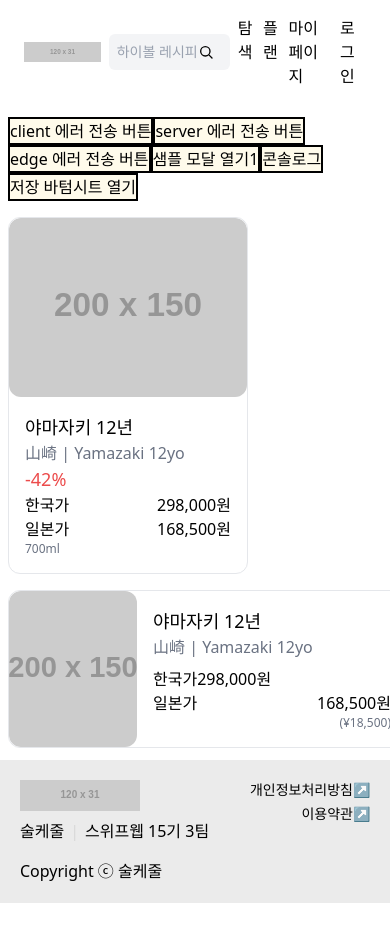
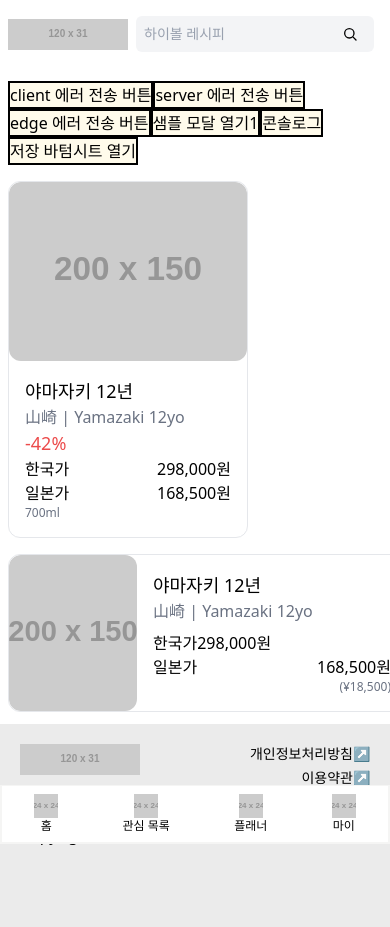
Before and after one commit to swyp-web15-3team/front, a Next.js app: page /ui in a window 390 px wide. Before the commit the page ends 903 px from the top, so only its background shows below. Built offline with nearby package versions, Linux system fonts and the light colour scheme.

Commit message:
✨ update: 모바일 화면에서 하단메뉴추가

```diff
--- a/app/(main)/layout.tsx
+++ b/app/(main)/layout.tsx
@@ -1,5 +1,6 @@
 'use client';
 
+import { BottomNav } from '@/components/ui/BottomNav';
 import Footer from '@/components/ui/Footer';
 import Header from '@/components/ui/Header';
 
@@ -7,10 +8,13 @@
   return (
     <>
       <Header />
-      <div className="mx-auto w-full max-w-300 flex-1 px-2 py-3">
-        {children}
+      <div className="flex flex-1 flex-col">
+        <div className="mx-auto w-full max-w-300 flex-1 px-2 py-3">
+          {children}
+        </div>
+        <Footer />
       </div>
-      <Footer />
+      <BottomNav />
     </>
   );
 }
--- /dev/null
+++ b/components/ui/BottomNav.tsx
@@ -0,0 +1,51 @@
+'use client';
+
+import Image from 'next/image';
+import Link from 'next/link';
+
+export function BottomNav() {
+  return (
+    <>
+      <div className="fixed inset-x-0 bottom-0 z-50 sm:hidden">
+        <nav className="border-tertiary flex justify-around border-2 border-t bg-white py-2">
+          <Link href="/" className="flex flex-col items-center">
+            <Image
+              src="https://placehold.co/24x24.png"
+              alt="홈"
+              width={24}
+              height={24}
+            />
+            <p className="text-xs">홈</p>
+          </Link>
+          <Link href="/wishlist" className="flex flex-col items-center">
+            <Image
+              src="https://placehold.co/24x24.png"
+              alt="관심 목록"
+              width={24}
+              height={24}
+            />
+            <p className="text-xs">관심 목록</p>
+          </Link>
+          <Link href="/planner" className="flex flex-col items-center">
+            <Image
+              src="https://placehold.co/24x24.png"
+              alt="플래너"
+              width={24}
+              height={24}
+            />
+            <p className="text-xs">플래너</p>
+          </Link>
+          <Link href="/mypage" className="flex flex-col items-center">
+            <Image
+              src="https://placehold.co/24x24.png"
+              alt="마이"
+              width={24}
+              height={24}
+            />
+            <p className="text-xs">마이</p>
+          </Link>
+        </nav>
+      </div>
+    </>
+  );
+}
--- a/components/ui/Footer.tsx
+++ b/components/ui/Footer.tsx
@@ -4,7 +4,7 @@
 
 export default function Footer() {
   return (
-    <footer className="flex flex-col gap-4 bg-[#EBEBEB] p-5">
+    <footer className="flex flex-col gap-4 bg-[#EBEBEB] px-5 pt-5 pb-20 md:pb-5">
       <div className="flex w-full justify-between">
         <div className="flex flex-col gap-2">
           {/* Logo */}
--- a/components/ui/Header.tsx
+++ b/components/ui/Header.tsx
@@ -57,7 +57,7 @@
   return (
     <header
       className={cn(
-        'sticky top-0 z-50 flex items-center justify-between border-b border-transparent bg-white px-6 py-4',
+        'sticky top-0 z-50 flex items-center justify-between border-b border-transparent bg-white px-2 py-4 sm:px-6',
         isScrolled && 'border-gray-300'
       )}
     >
@@ -102,10 +102,9 @@
           <path d="m21 21-4.3-4.3" />
         </svg>
       </div>
-      <nav className="flex gap-2 sm:gap-4">
-        <Link href="/search">탐색</Link>
-        <Link href="/">플랜</Link>
-        <Link href="/mypage">마이페이지</Link>
+      <nav className="hidden gap-2 sm:flex sm:gap-4">
+        <Link href="/">관심 목록</Link>
+        <Link href="/planner">플래너</Link>
         <AuthNavAction />
       </nav>
       <SearchModal />
```
